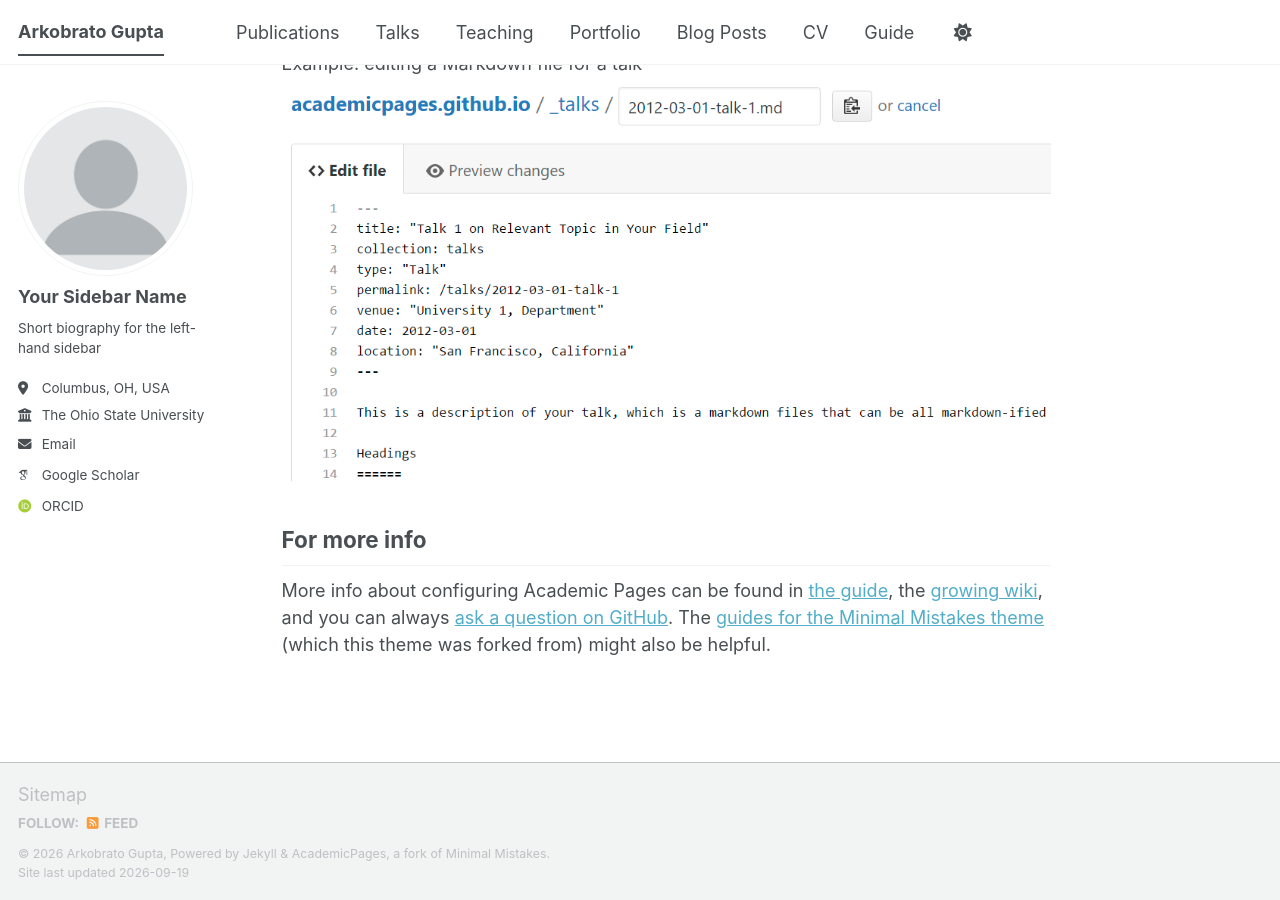
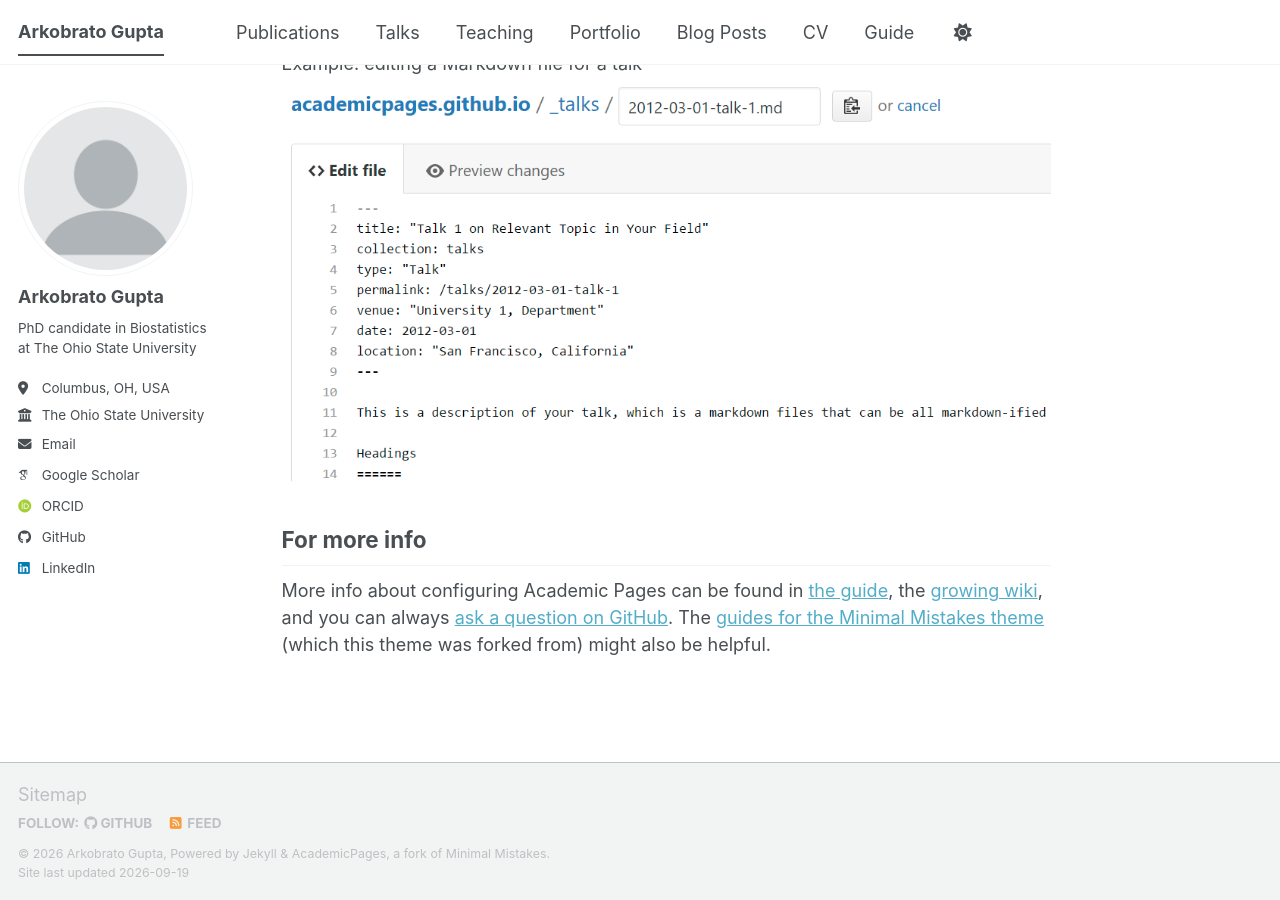
Before and after one commit to arkobrato/arkobrato.github.io, a Jekyll site: the page built from _pages/about.md, in a window 1280 px wide and 900 px high, scrolled down 2720 px. Built offline with Jekyll 4.4.1, drawn with Linux system fonts in a browser that asks for light colours; some web fonts are replaced; a script bundle is joined from its source files by our own code; library files that are not in the unit come from our copies.

Commit message:
Update site config with real name, bio, and social links
Replace academicpages template placeholders with actual identity:
name, bio, employer, email, GitHub/LinkedIn usernames, and the
site URL/repository pointing at arkobrato.github.io.

Co-Authored-By: Claude Sonnet 5 <noreply@anthropic.com>
Claude-Session: https://claude.ai/code/session_01U9hNswCxoqezEnTZhvhB3Z

```diff
--- a/_config.yml
+++ b/_config.yml
@@ -12,11 +12,11 @@ site_theme               : "default" # The available themes options are "default
 title                    : "Arkobrato Gupta"
 title_separator          : "-"
 name                     : &name "Arkobrato Gupta"
-description              : &description "Your Name's academic portfolio"   # Update this with a general description of your site, this is the default if not overridden by a page
-url                      : https://academicpages.github.io # The base hostname & protocol for your site e.g. "https://[your GitHub username].github.io",
+description              : &description "Arkobrato Gupta's academic portfolio"   # Update this with a general description of your site, this is the default if not overridden by a page
+url                      : https://arkobrato.github.io # The base hostname & protocol for your site e.g. "https://[your GitHub username].github.io",
                                                            # or if you already have some other page hosted on Github then use "https://[your GitHub username].github.io/[Your Repo Name]"
 baseurl                  : "" # the subpath of your site, e.g. "/blog"
-repository               : "academicpages/academicpages.github.io"
+repository               : "arkobrato/arkobrato.github.io"
 
 # Site Author - The following control what appear as part of the author content on the side bar.
 #               If a field is blank the icon and link will not appear, otherwise it will be shown.
@@ -24,13 +24,13 @@ repository               : "academicpages/academicpages.github.io"
 author:
   # Biographic information
   avatar           : "profile.png"
-  name             : "Your Sidebar Name"
+  name             : "Arkobrato Gupta"
   pronouns         : # example: "she/her"
-  bio              : "Short biography for the left-hand sidebar"
+  bio              : "PhD candidate in Biostatistics at The Ohio State University"
   location         : "Columbus, OH, USA"
   employer         : "The Ohio State University"
   uri              : # URL
-  email            : "gupta.1161@osu.edu"
+  email            : "arko.work25@gmail.com"
 
   # Academic websites
   academia         : # URL
@@ -51,7 +51,7 @@ author:
   bitbucket        : # Username - Update with your username on the site
   codepen          : # Username
   dribbble         : # Username
-  github           : # Username
+  github           : "arkobrato"
   kaggle           : # Username
   stackoverflow    : # User number or user number and name (i.e., use "1" or "1/jeff-atwood")
 
@@ -66,7 +66,7 @@ author:
   keybase          : # Username
   instagram        : # Username
   lastfm           : # Username
-  linkedin         : # Username
+  linkedin         : "arkobrato-gupta"
   mastodon         : # URL
   medium           : # URL
   pinterest        : # Username
```
